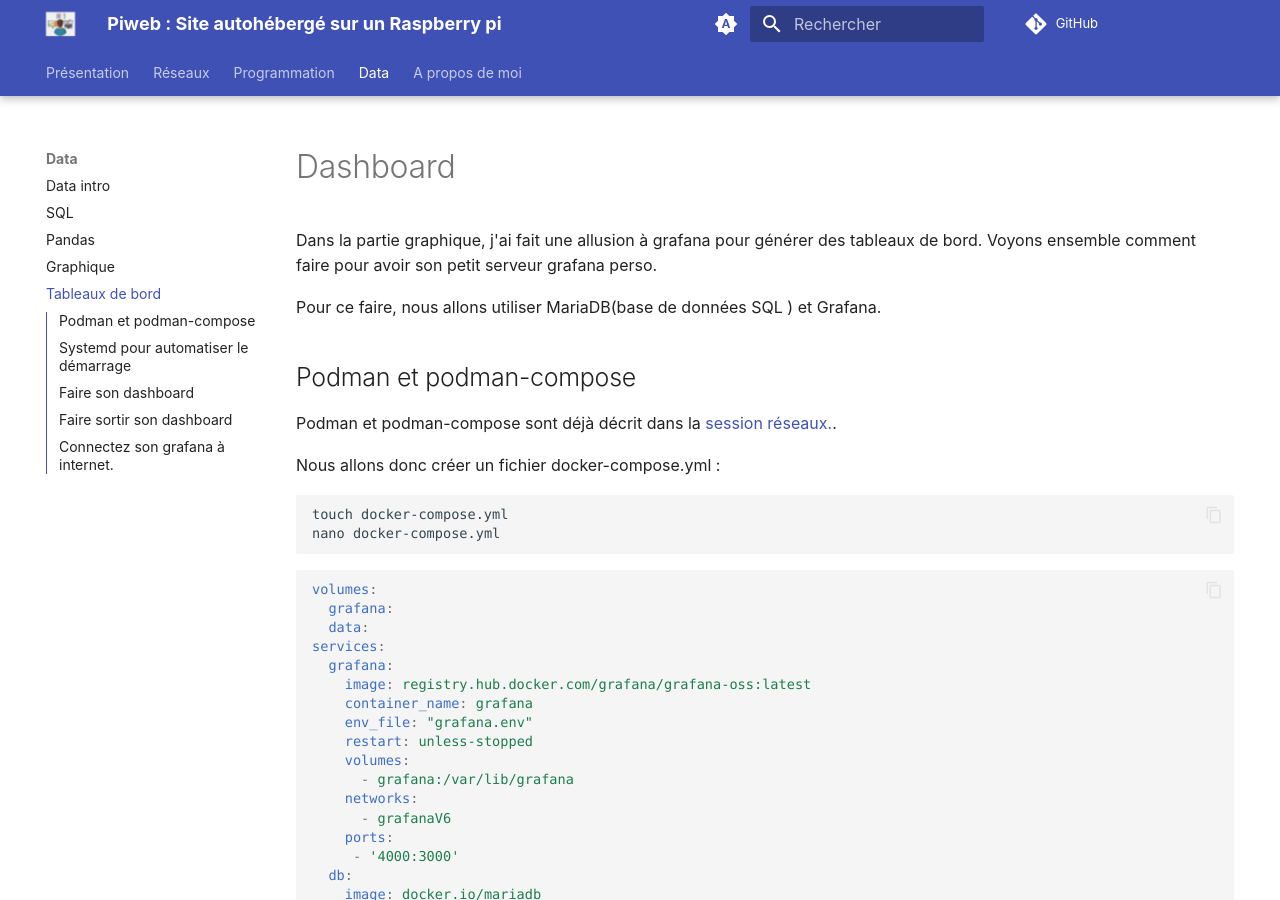
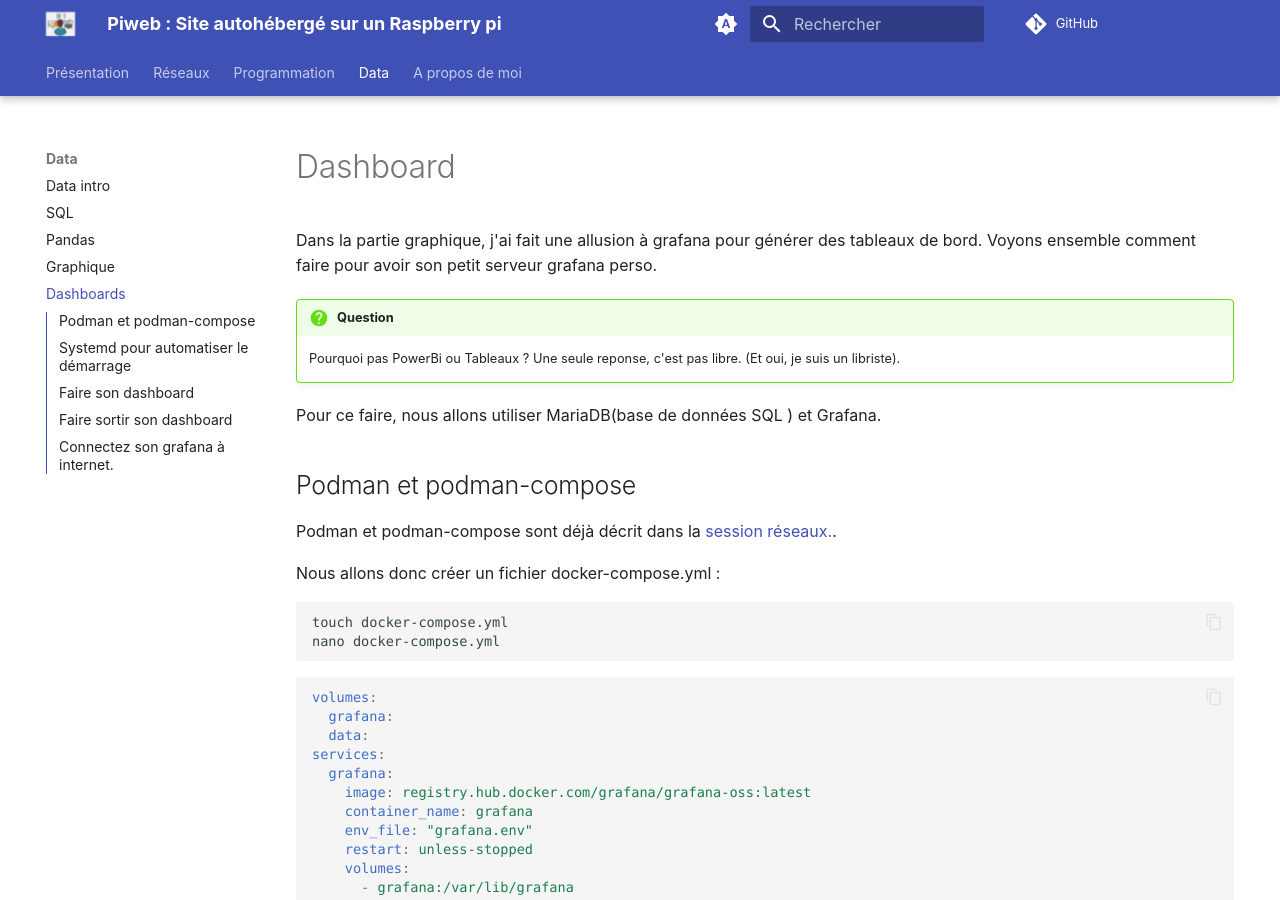
Before and after one commit to barrmath/piweb2, an MkDocs documentation site: the page built from docs/data/dashboards.md, in a window 1280 px wide and 900 px high. Built offline with MkDocs 1.6.1 and Material for MkDocs 9.7.7, drawn with Linux system fonts in a browser that asks for light colours.

```diff
--- a/docs/data/dashboards.md
+++ b/docs/data/dashboards.md
@@ -2,6 +2,9 @@
 
 Dans la partie graphique, j'ai fait une allusion à grafana pour générer des tableaux de bord.
 Voyons ensemble comment faire pour avoir son petit serveur grafana perso.
+
+!!! question
+    Pourquoi pas PowerBi ou Tableaux ? Une seule reponse, c'est pas libre. (Et oui, je suis un libriste).
 
 Pour ce faire, nous allons utiliser MariaDB(base de données SQL ) et Grafana.
 
--- a/mkdocs.yml
+++ b/mkdocs.yml
@@ -25,7 +25,7 @@ nav:
     - SQL : data/sql.md
     - Pandas : data/pandas.md
     - Graphique : data/graphique.md
-    - Tableaux de bord : data/dashboards.md
+    - Dashboards: data/dashboards.md
   - A propos de moi: about.md
 theme:
   name: material
```
Also changed, not shown: docs/data/data_intro.md (+1 -1 lines).
